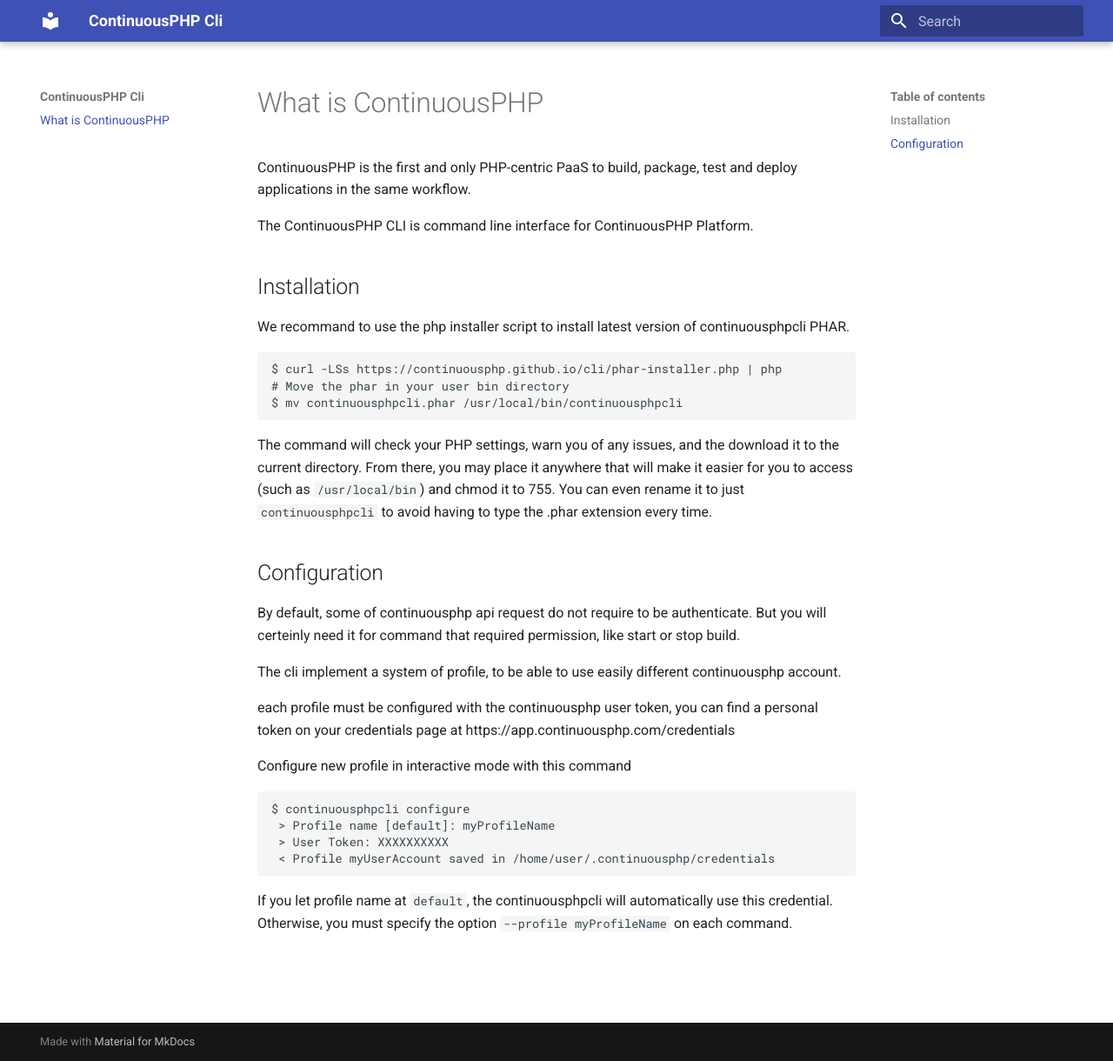
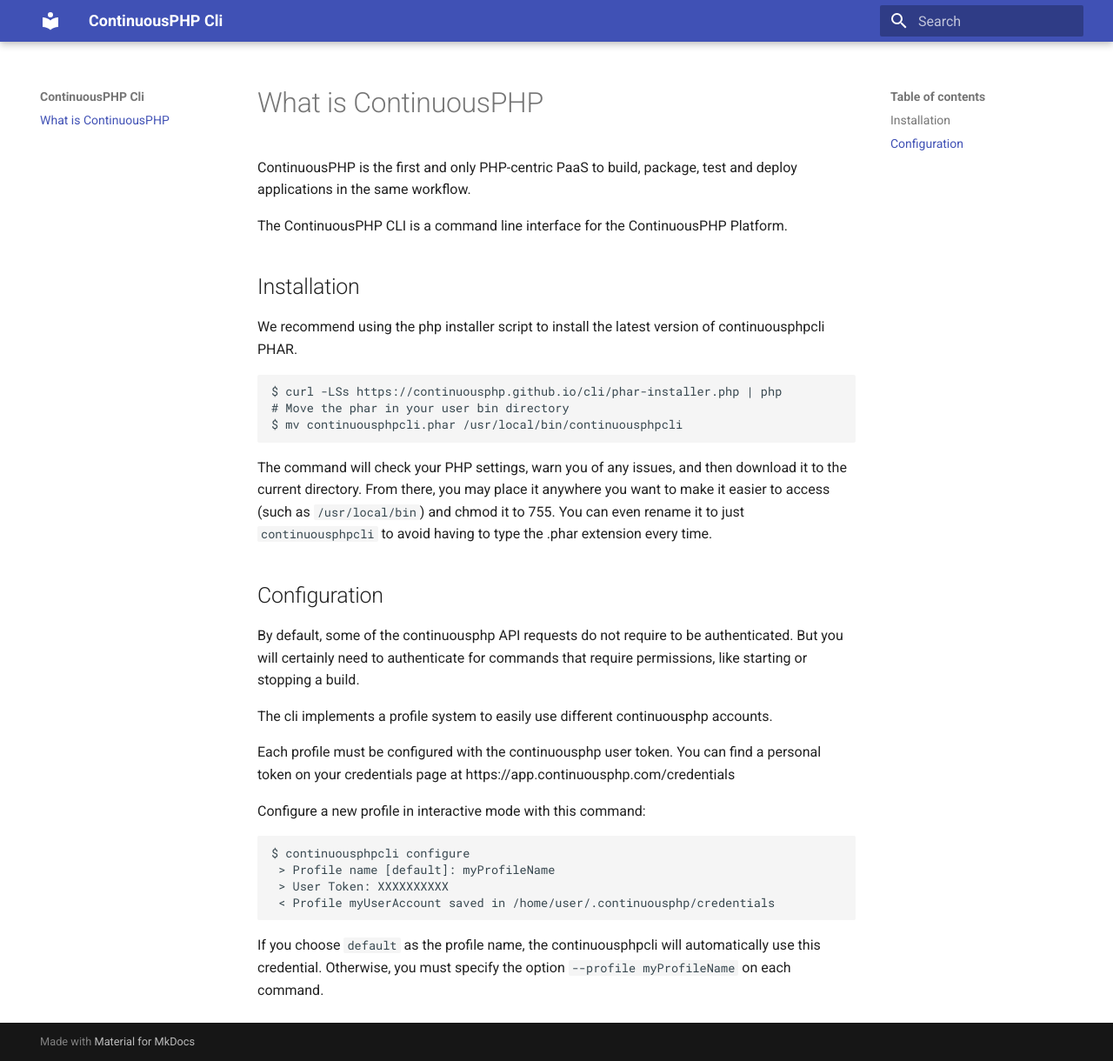
Before and after one commit to continuousphp/cli, an MkDocs documentation site: the page built from docs/index.md, in a window 1280 px wide and 1220 px high. Shown: the whole window at 87% size. Built offline with MkDocs 1.6.1 and Material for MkDocs 9.7.7, drawn with Linux system fonts in a browser that asks for light colours.

Commit message:
fixed typos

```diff
--- a/docs/index.md
+++ b/docs/index.md
@@ -2,37 +2,37 @@
 
 ContinuousPHP is the first and only PHP-centric PaaS to build, package, test and deploy applications in the same workflow.
 
-The ContinuousPHP CLI is command line interface for ContinuousPHP Platform.
+The ContinuousPHP CLI is a command line interface for the ContinuousPHP Platform.
 
 ## Installation
 
-We recommand to use the php installer script to install latest version
+We recommend using the php installer script to install the latest version
 of continuousphpcli PHAR.
 
     $ curl -LSs https://continuousphp.github.io/cli/phar-installer.php | php
     # Move the phar in your user bin directory
     $ mv continuousphpcli.phar /usr/local/bin/continuousphpcli
 
-The command will check your PHP settings, warn you of any issues, and the download it to the current directory.
-From there, you may place it anywhere that will make it easier for you to access (such as `/usr/local/bin`) and chmod it to 755.
+The command will check your PHP settings, warn you of any issues, and then download it to the current directory.
+From there, you may place it anywhere you want to make it easier to access (such as `/usr/local/bin`) and chmod it to 755.
 You can even rename it to just `continuousphpcli` to avoid having to type the .phar extension every time.
 
 ## Configuration
 
-By default, some of continuousphp api request do not require to be authenticate.
-But you will certeinly need it for command that required permission, like start or stop build.
+By default, some of the continuousphp API requests do not require to be authenticated.
+But you will certainly need to authenticate for commands that require permissions, like starting or stopping a build.
 
-The cli implement a system of profile, to be able to use easily different continuousphp account.
+The cli implements a profile system to easily use different continuousphp accounts.
 
-each profile must be configured with the continuousphp user token, you can find a personal token
- on your credentials page at https://app.continuousphp.com/credentials
+Each profile must be configured with the continuousphp user token. You can find a personal token
+on your credentials page at https://app.continuousphp.com/credentials
 
-Configure new profile in interactive mode with this command
+Configure a new profile in interactive mode with this command:
 
     $ continuousphpcli configure
      > Profile name [default]: myProfileName
      > User Token: XXXXXXXXXX
      < Profile myUserAccount saved in /home/user/.continuousphp/credentials
 
-If you let profile name at `default`, the continuousphpcli will automatically use this credential.
+If you choose `default` as the profile name, the continuousphpcli will automatically use this credential.
 Otherwise, you must specify the option `--profile myProfileName` on each command.
```
Also changed, not shown: README.md (+5 -5 lines), 5 other files.
